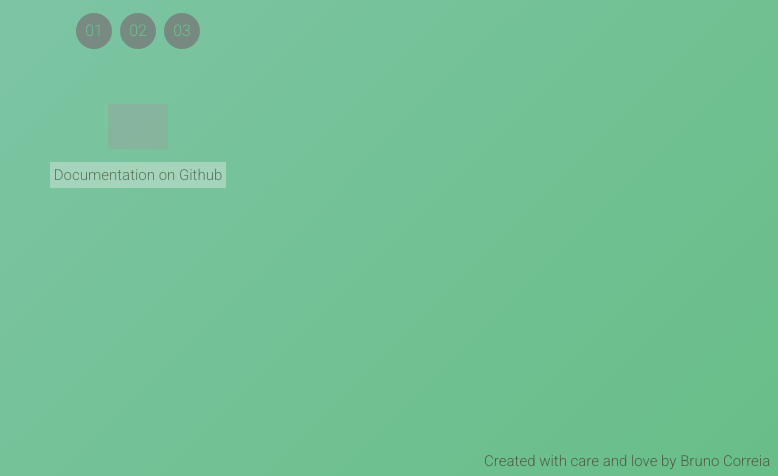
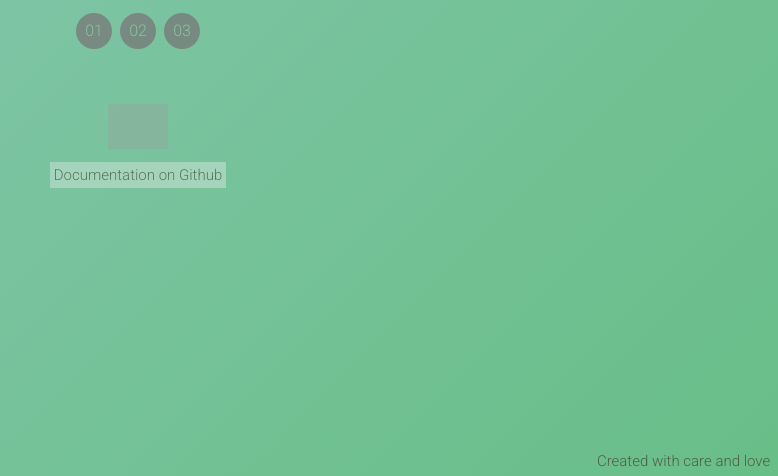
Before and after one commit to bcorreia/panels.js, a website: page src/index.html in a window 1280 px wide. Shown: the part 321-797 px from the top of the page, 502-1280 px from the left. Drawn offline with Linux system fonts and the light colour scheme; grey boxes are pictures that could not be loaded.

Commit message:
update demo

```diff
--- a/src/css/styles.css
+++ b/src/css/styles.css
@@ -17,7 +17,7 @@ section > p:last-child                  { position: absolute; bottom: 4px; right
 
 .demo                                   { padding:1em 0 3em 0; display: flex; display: -webkit-flex; align-items: center; -webkit-align-items: center; justify-content:center; -webkit-justify-content:center; flex-direction: row; -webkit-flex-direction: row; }
 .demo p                                 { margin: 0 12px 0 0; }
-.demo a                                 { margin:0 4px; letter-spacing: 1; background: #777; width: 36px; height: 36px; border-radius: 50%; display: flex; display: -webkit-flex; align-items: center; -webkit-align-items: center; justify-content:center; -webkit-justify-content:center; transition: opacity .5s; color: #6CBD8B; }
+.demo a                                 { margin:0 4px; background: #777; width: 36px; height: 36px; border-radius: 50%; display: flex; display: -webkit-flex; align-items: center; -webkit-align-items: center; justify-content:center; -webkit-justify-content:center; transition: opacity .5s; color: #8DC2A1; }
 .demo a:hover                           { opacity: .375; }
 
 .github                                 { background: url("http://bcorreia.com/github.png")center center no-repeat; height: 60px; width: 60px; background-size: contain; opacity: .5; transition: opacity 1.25s ease; display: block; margin: 0 auto; }
--- a/src/index.html
+++ b/src/index.html
@@ -23,7 +23,7 @@
                 <p><span>Documentation on Github</span></p>
             </a>
         </div>
-        <p><small>Created with care and love by Bruno Correia</small></p>
+        <p><small>Created with care and love</small></p>
     </section>
 </body>
 </html>
```
